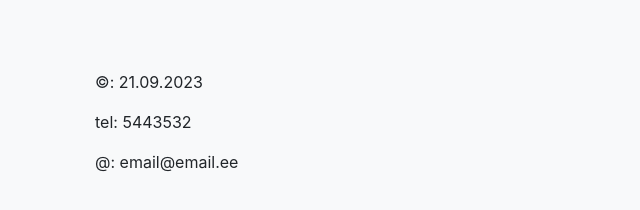
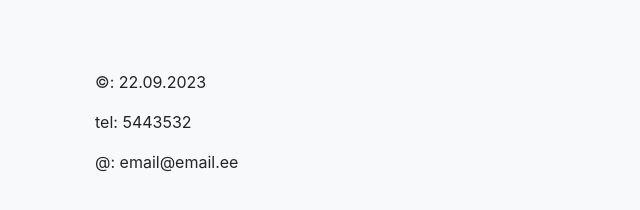
Before and after one commit to TKap000/VLE_y3, a plain HTML site: page cart.html in a window 1280 px wide. Shown: the part 1473-1683 px from the top of the page, 0-640 px from the left. Drawn offline with nearby package versions, Linux system fonts and the light colour scheme.

Commit message:
kuupaevad oigeks

```diff
--- a/cart.html
+++ b/cart.html
@@ -195,7 +195,7 @@
                     <!-- Jaluses võiksid asuda firma kontaktandmed ja sotsiaalvõrgustikke lingid -->
                     <div class="row justify-content-between">
                         <div class="col-2">
-                            <p>&copy;: 21.09.2023</p>
+                            <p>&copy;: 22.09.2023</p>
                             <p>tel: 5443532</p>
                             <p>&commat;: email@email.ee</p>
                         </div>
```
Also changed, not shown: index.html (+1 -1 lines), meist.html (+1 -1 lines).
